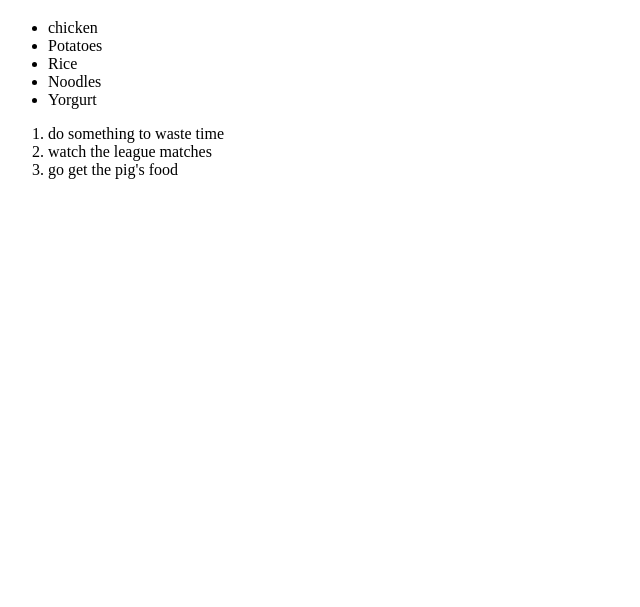
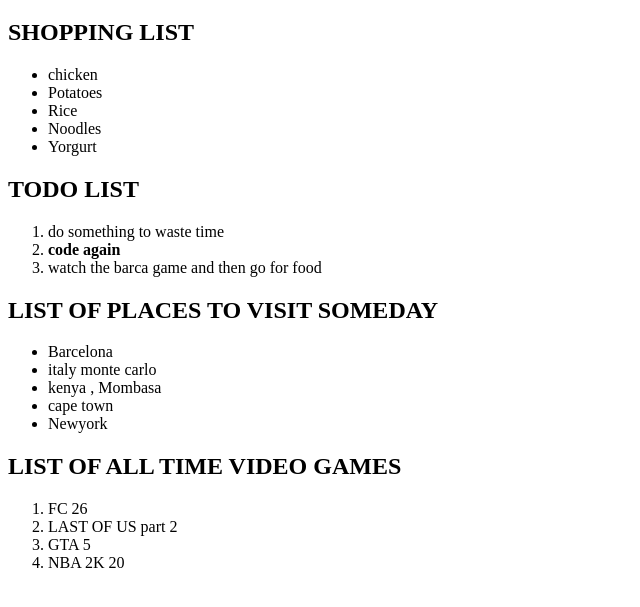
Before and after one commit to PI-opsl/projects, a plain HTML site: page index.html in a window 1280 px wide. Shown: the part 61-668 px from the top of the page, without its empty margins (0-640 px from the left). Drawn offline with Linux system fonts and the light colour scheme.

Commit message:
updated the lists

```diff
--- a/index.html
+++ b/index.html
@@ -11,19 +11,38 @@
         ASSIGNMENT ABOUT LISTS
     </h1>
    <!--An unordered shopping list of your favorite foods-->
-   <ul>
+   <h2>SHOPPING LIST   </h2>
+      <ul>
     <li>chicken</li>
     <li>Potatoes </li>
     <li>Rice</li>
     <li>Noodles</li>
     <li>Yorgurt</li>
-   </ul>
+    </ul>
    <!--An ordered list of todo’s you need to get done today-->
+   <h2> TODO LIST </h2>
    <ol>
     <li> do something to waste time </li>
-    <li> watch the league matches </li>
-    <li> go get the pig's food </li>
-   </ol>
+    <li> <strong>code again </li></strong>
+    <li> watch the barca game and then go for food </li>
+    </ol>
+    <!--An unordered list of places you’d like to visit someday -->
+    <h2> LIST OF PLACES TO VISIT SOMEDAY </h2>
+    <ul>
+        <li>  Barcelona </li>
+        <li>   italy monte carlo</li>
+        <li>  kenya , Mombasa</li>
+        <li>  cape town </li>
+        <li>  Newyork</li>
+    </ul>
+    <!--An ordered list of your all time top 5 favorite video games or movies-->
+    <h2>LIST OF ALL TIME VIDEO GAMES </h2>
+    <ol>
+        <li> FC 26 </li>
+        <li> LAST OF US part 2</li>
+        <li> GTA 5 </li>
+        <li> NBA 2K 20 </li>
+    </ol>
 </body>
 
 </html>
```
